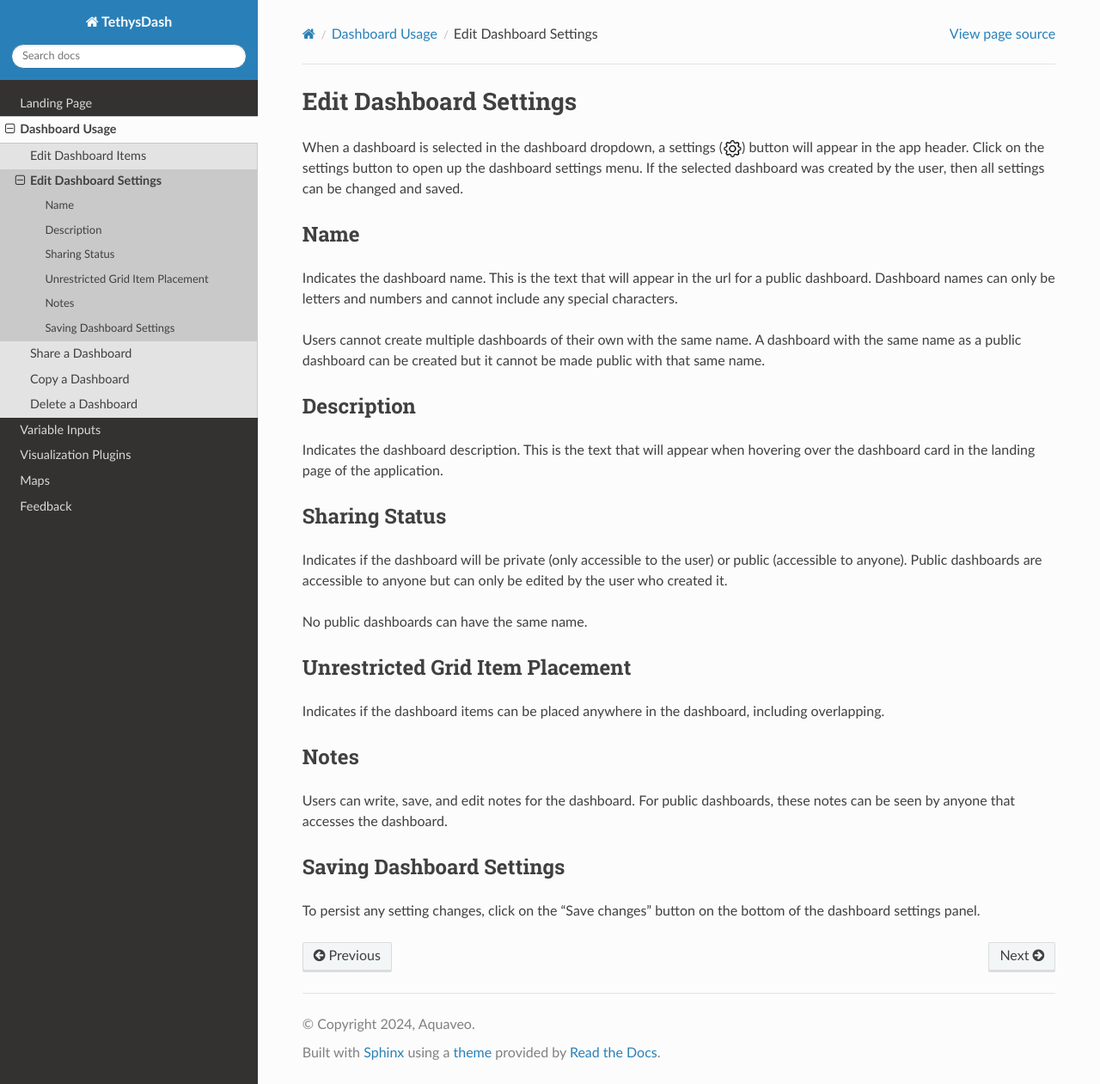
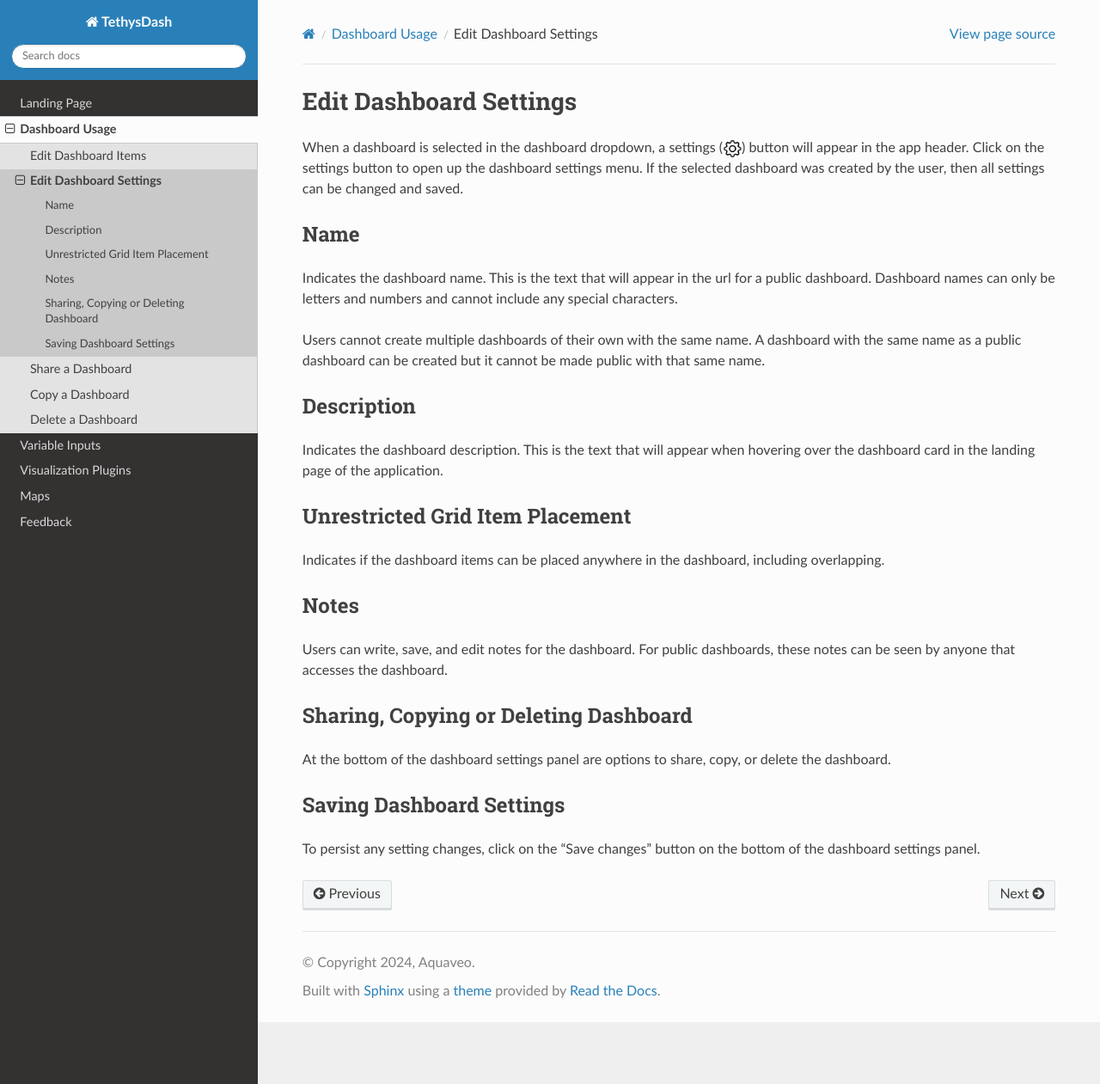
Before and after one commit to Aquaveo/TethysDashDocs, a Sphinx documentation site: the page built from docs/source/usage/edit_dashboard_settings.rst, in a window 1280 px wide and 1261 px high. Shown: the whole window at 86% size. Built offline with Sphinx 7.4.7 and the Read the Docs theme 3.1.0, drawn with Linux system fonts in a browser that asks for light colours.

Commit message:
Adding tabs and updated settings

```diff
--- a/docs/source/usage/edit_dashboard_items.rst
+++ b/docs/source/usage/edit_dashboard_items.rst
@@ -6,7 +6,7 @@ Edit Dashboard Items
 .. |dashboard_edit_button| image:: ../../images/dashboard_edit_button.png
    :scale: 50%
 
-Users are only able to edit dashboards that they have created. Once a user created dashboard is selected,
+Users are only able to edit dashboards that they have created or that they have been given editor or admin permissions for. Once a user created dashboard is selected,
 click on the |dashboard_edit_button| button in the right side of the app header to turn
 on edit mode. Once in edit mode, additional buttons for reverting changes, saving changes, and adding new
 dashboard items will appear.
--- a/docs/source/usage/edit_dashboard_settings.rst
+++ b/docs/source/usage/edit_dashboard_settings.rst
@@ -27,14 +27,6 @@ Description
 Indicates the dashboard description. This is the text that will appear when hovering over the dashboard card in the
 landing page of the application.
 
-==============
-Sharing Status
-==============
-
-Indicates if the dashboard will be private (only accessible to the user) or public (accessible to anyone). Public
-dashboards are accessible to anyone but can only be edited by the user who created it.
-
-No public dashboards can have the same name.
 
 ================================
 Unrestricted Grid Item Placement
@@ -50,6 +42,13 @@ Users can write, save, and edit notes for the dashboard. For public dashboards,
 that accesses the dashboard.
 
 =========================
+Sharing, Copying or Deleting Dashboard
+=========================
+
+At the bottom of the dashboard settings panel are options to share, copy, or delete the dashboard.
+
+
+=========================
 Saving Dashboard Settings
 =========================
 
--- a/docs/source/usage/landing_page.rst
+++ b/docs/source/usage/landing_page.rst
@@ -56,6 +56,7 @@ Dashboard Card Context Menu
 
 **Share → Make Private** (*Admin Privileges Required*): Remove public access to the dashboard.
 
+.. _share-update-permissions:
 **Share → Update Permissions**
 (*Admin Privileges Required*): Manage what groups and people have different levels of access for the dashboard. When selected, a pop-up will appear allowing you to enter user names or group names to add them to the dashboard. You may assign each person as a viewer, editor, or admin.
    - *Viewer*: Can see the dashboard on their landing page but cannot edit it.
--- a/docs/source/usage/share_dashboard.rst
+++ b/docs/source/usage/share_dashboard.rst
@@ -11,5 +11,5 @@ share an existing dashboard, perform the following steps:
 
    1. Select the desired dashboard to share.
    2. Click on the settings (|dashboard_settings_button|) button in the app header.
-   3. Under the "Sharing Status" option, Click on the "Public" option.
-   4. Click on the "Save change" button at the bottom of the settings panel to save the new sharing status of the dashboard.
+   3. At the bottom of the menu are some icons. Select the yellow "Manage Dashboards Permissions" button.
+   4. In the pop-up you will have the option to change the status to public. Alternatively, you can add groups or users and update their permissions like is explained in :ref:`the Share → Update Permissions section <share-update-permissions>`.
```
Also changed, not shown: other parts of docs/source/usage/edit_dashboard_items.rst (+1 -0 lines), docs/source/usage/adding_tabs.rst (added, +10 -0 lines), docs/images/add_tabs.png (added).
